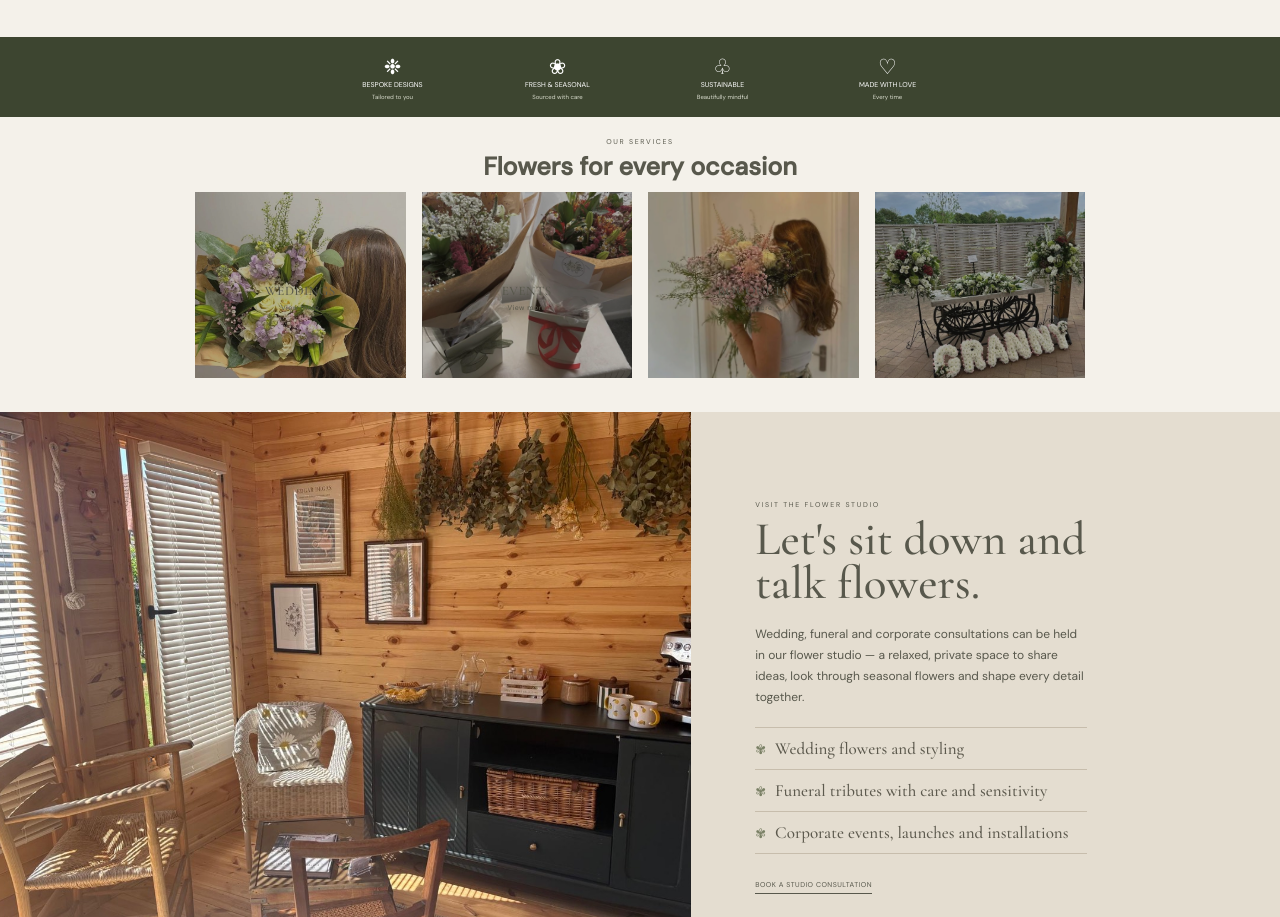
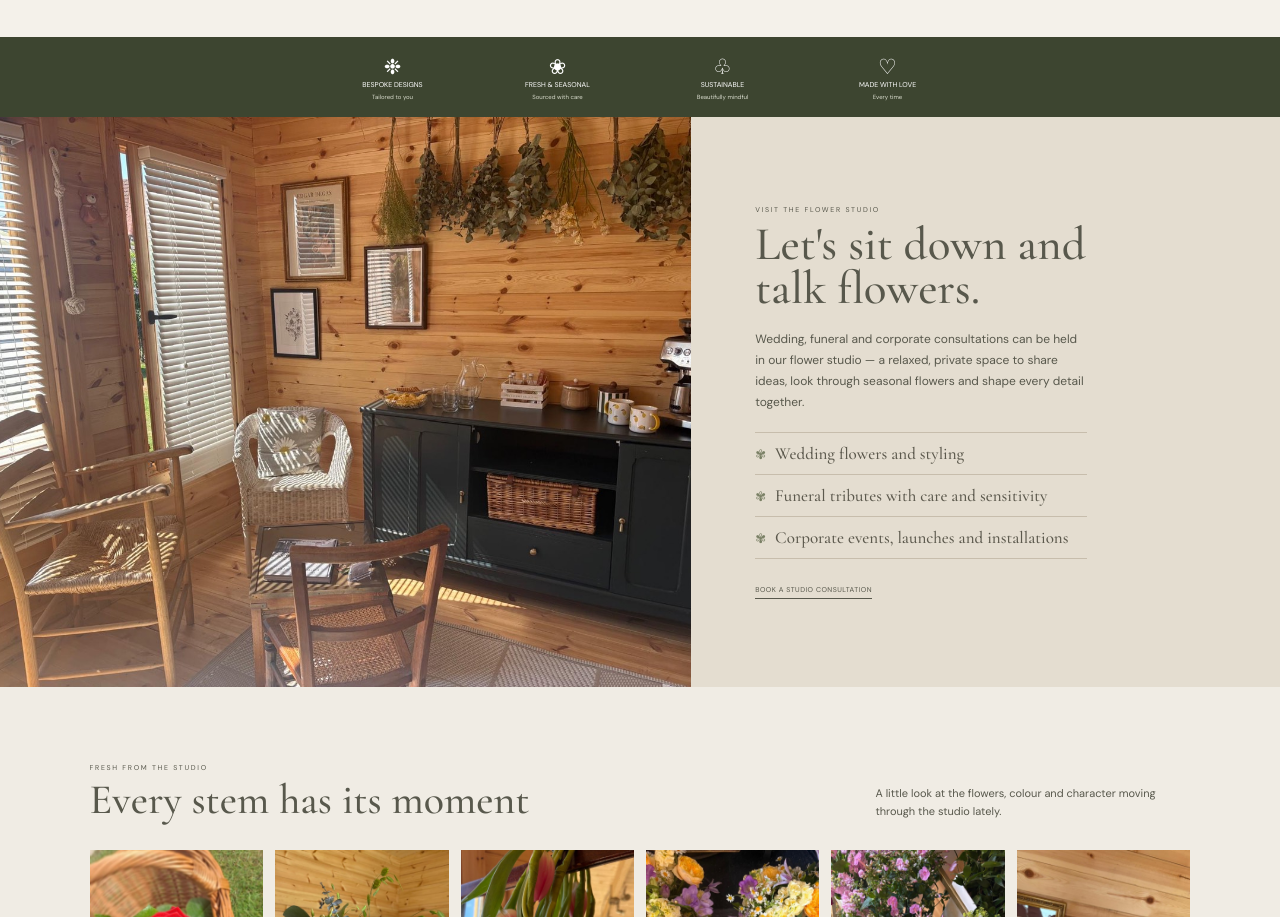
Before and after one commit to PlaygroundSaaS/B-P, a Next.js app: page / in a window 1280 px wide. Shown: the part 968-1885 px from the top of the page. Built offline with nearby package versions, Linux system fonts and the light colour scheme.

Commit message:
Remove homepage occasion card section

```diff
--- a/app/page.tsx
+++ b/app/page.tsx
@@ -10,7 +10,7 @@ export default function Home() {
             <Image className="landing-brand-mark" src="/assets/brand-logo.png" alt="Bramble and Petal Florist Studio" width={152} height={104} priority />
           </a>
           <div className="landing-links">
-            <a href="#top">Home</a><a href="#about">About</a><a href="#services">Services</a>
+            <a href="#top">Home</a><a href="#about">About</a><a href="#enquire">Services</a>
             <a href="#gallery">Gallery</a><a href="#enquire">Enquire</a><a href="#contact">Contact</a>
           </div>
           <Link className="landing-account" href="/studio"><span aria-hidden="true">✾</span><b>Studio Hub</b><small>Staff sign in</small></Link>
@@ -21,7 +21,7 @@ export default function Home() {
           </div>
           <i />
           <em>Where flowers tell your story</em>
-          <a className="landing-button" href="#services">Discover our work</a>
+          <a className="landing-button" href="#gallery">Discover our work</a>
         </div>
       </header>
 
@@ -41,17 +41,6 @@ export default function Home() {
           <div><b>❀</b><strong>Fresh &amp; seasonal</strong><span>Sourced with care</span></div>
           <div><b>♧</b><strong>Sustainable</strong><span>Beautifully mindful</span></div>
           <div><b>♡</b><strong>Made with love</strong><span>Every time</span></div>
-        </section>
-
-        <section className="landing-services" id="services">
-          <p className="landing-eyebrow">OUR SERVICES</p>
-          <h2>Flowers for every occasion</h2>
-          <div className="landing-cards">
-            <a className="landing-card wedding" href="#enquire"><span>Weddings<small>View more</small></span></a>
-            <a className="landing-card events" href="#enquire"><span>Events<small>View more</small></span></a>
-            <a className="landing-card bouquets" href="#enquire"><span>Bouquets<small>View more</small></span></a>
-            <a className="landing-card sympathy" href="#sympathy"><span>Sympathy<small>View more</small></span></a>
-          </div>
         </section>
 
         {/* Studio consultations for bespoke event flowers. */}
```
